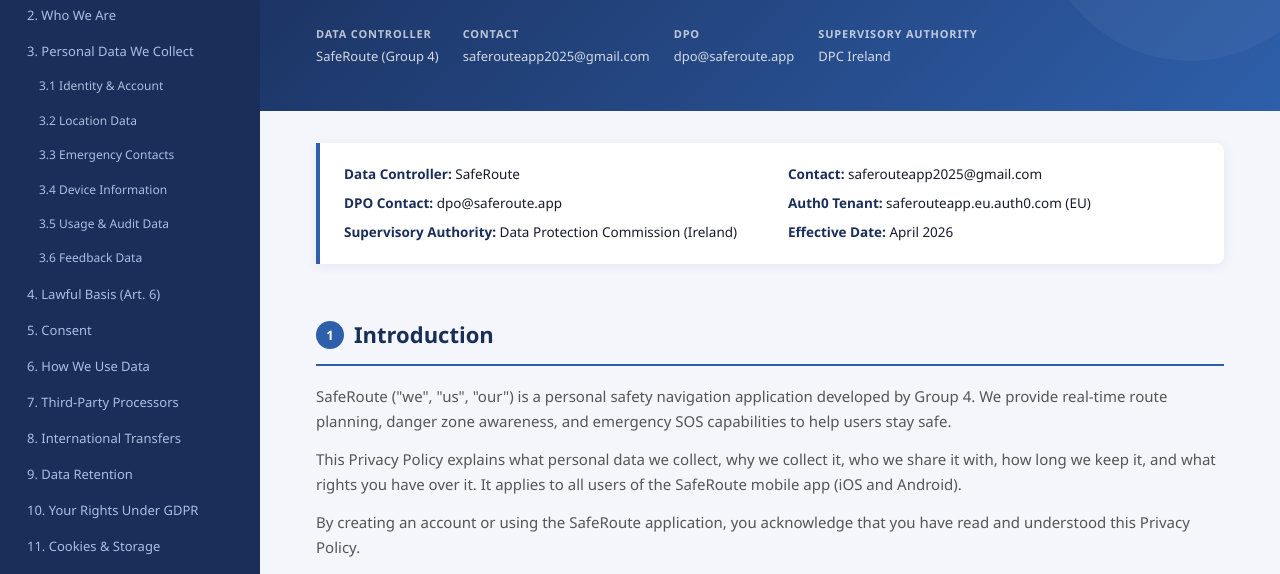
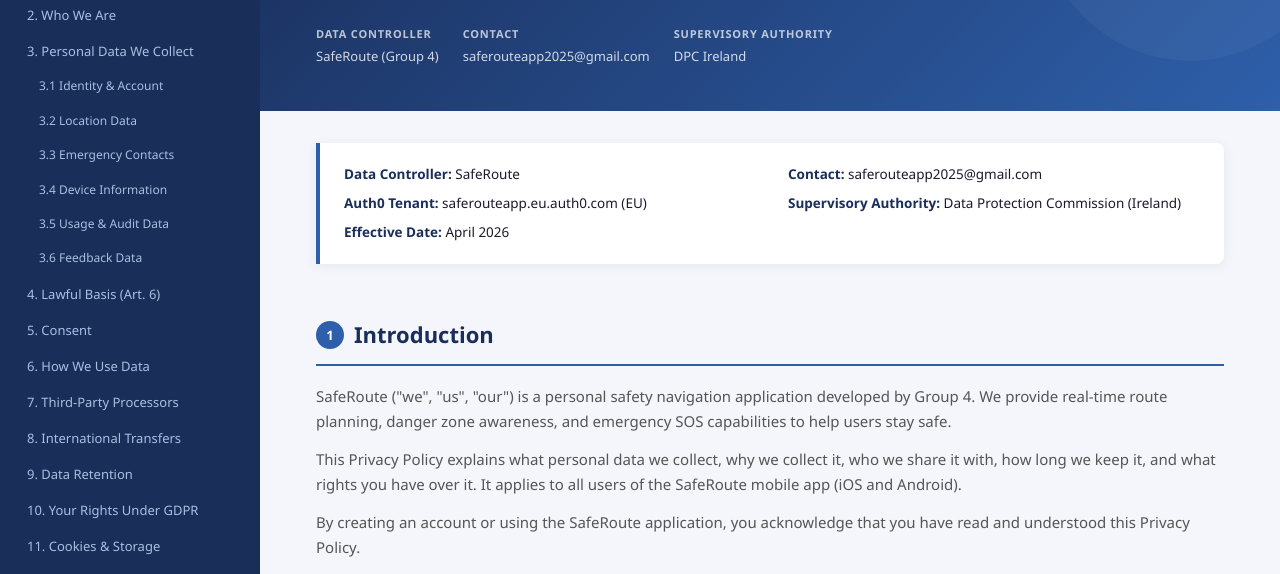
Before and after one commit to Deepikanag/saferoute-privacy-policy, a plain HTML site: page index.html in a window 1280 px wide. Shown: the part 179-753 px from the top of the page. Drawn offline with Linux system fonts and the light colour scheme.

Commit message:
Removed DPO

```diff
--- a/index.html
+++ b/index.html
@@ -361,7 +361,6 @@
       <div class="hero-meta">
         <div class="meta-item"><strong>Data Controller</strong>SafeRoute (Group 4)</div>
         <div class="meta-item"><strong>Contact</strong>saferouteapp2025@gmail.com</div>
-        <div class="meta-item"><strong>DPO</strong>dpo@saferoute.app</div>
         <div class="meta-item"><strong>Supervisory Authority</strong>DPC Ireland</div>
       </div>
     </div>
@@ -370,7 +369,6 @@
     <div class="controller-box">
       <div class="row"><strong>Data Controller:</strong> SafeRoute</div>
       <div class="row"><strong>Contact:</strong> saferouteapp2025@gmail.com</div>
-      <div class="row"><strong>DPO Contact:</strong> dpo@saferoute.app</div>
       <div class="row"><strong>Auth0 Tenant:</strong> saferouteapp.eu.auth0.com (EU)</div>
       <div class="row"><strong>Supervisory Authority:</strong> Data Protection Commission (Ireland)</div>
       <div class="row"><strong>Effective Date:</strong> April 2026</div>
```
